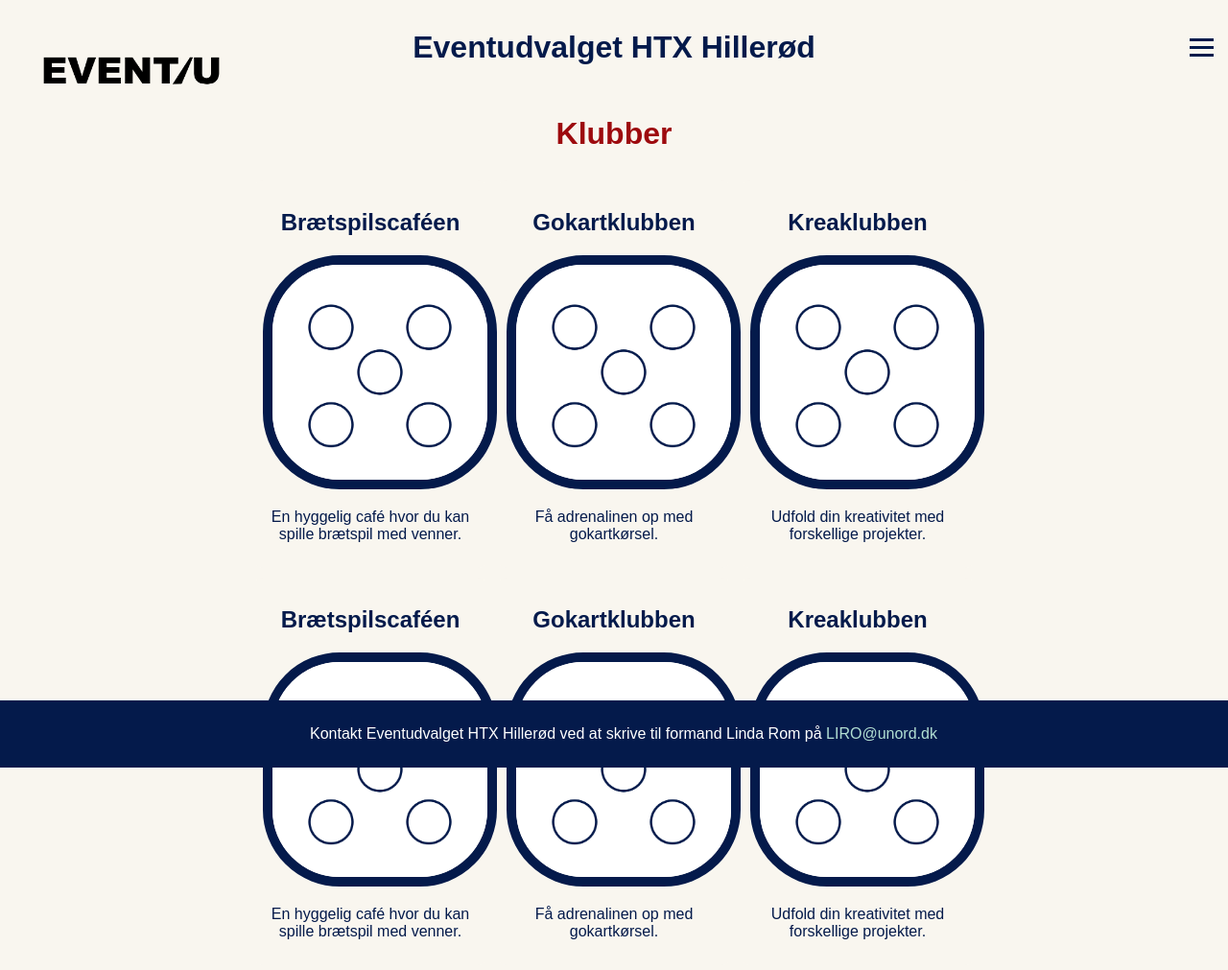
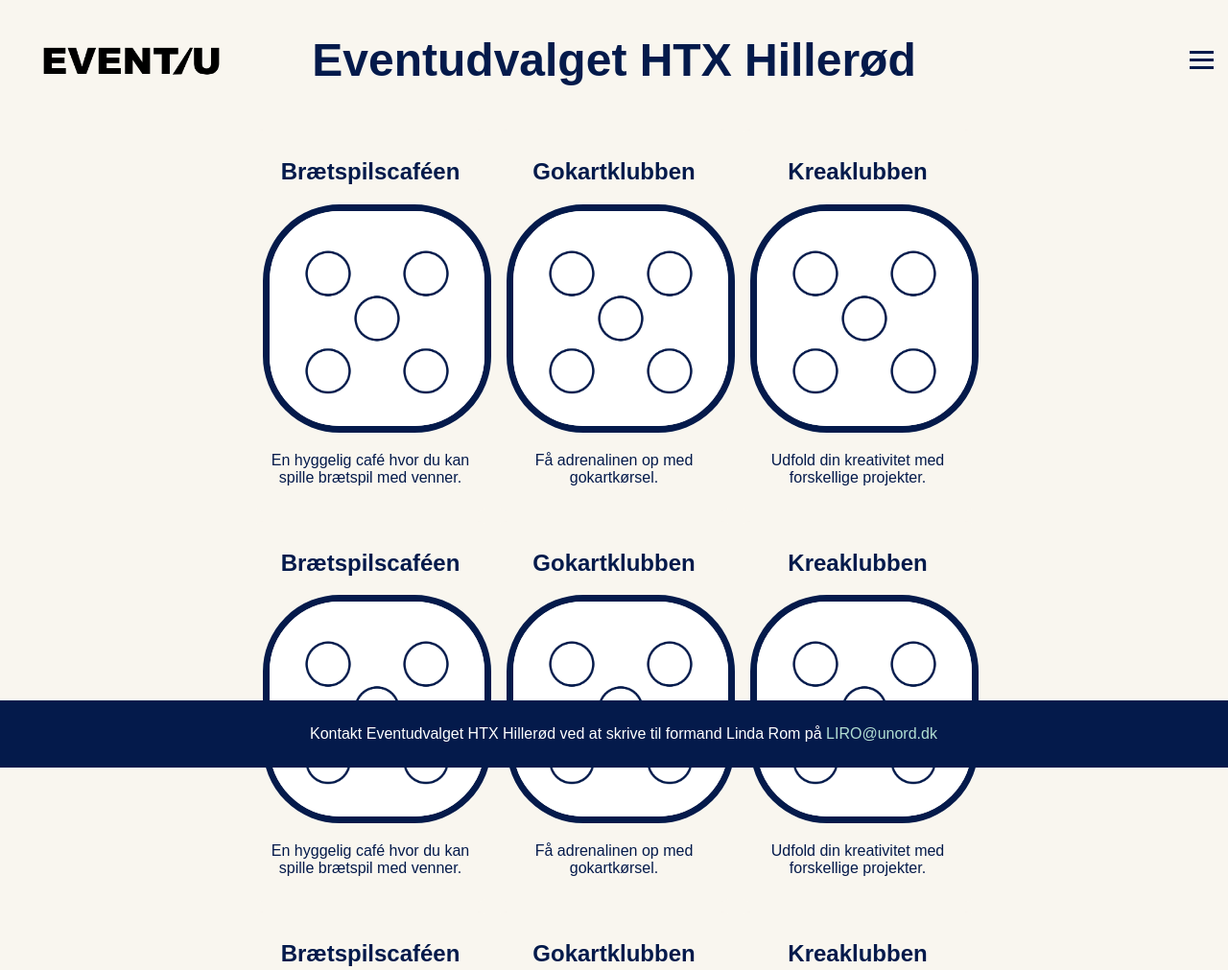
Before and after one commit to lillerom/lilleromexam, a plain HTML site: page index.html in a window 1280 px wide. Shown: the top 1011 px of the page at 96% size. Drawn offline with Linux system fonts and the light colour scheme.

Commit message:
H1 header

```diff
--- a/index.html
+++ b/index.html
@@ -14,9 +14,10 @@
             flex-direction: column;
             min-height: 100vh;
             margin: 0;
+
         }
         header {
-            padding: 10px;
+            padding: 35px;
             display: flex;
             justify-content: center;
             align-items: center;
@@ -27,11 +28,14 @@
             height: 80px; /* Sætter logoets højde */
             margin-right: 20px; /* Tilføjer margin til højre for at adskille det fra teksten */
             position:absolute;
-            top: 30px;
+            top: 20px;
             left: 10px;
             Padding: 10px;
         }
-
+        header h1 {
+            margin: 0; /* Fjerner standard margin fra h1 */
+            font-size: 3em; /* Juster skriftstørrelsen */
+        }
 
         .menu {
             display: none;
@@ -98,7 +102,7 @@
         .grid-item img {
             max-width: 100%;
             height: auto;
-            border: 10px solid #041A4B;
+            border: 7px solid #041A4B;
             border-radius: 80px;
             transition: transform 0.3s ease;
         }
@@ -132,6 +136,9 @@
             .empty {
                 display: none;
             }
+            header .logo {
+                display: none;
+            }
         }
 
     </style>
@@ -156,7 +163,7 @@
             </ul>
         </nav>
     </header>
-    <h1 class="main-header"style="color: #9D0A0E;">Klubber</h1>
+
     <main class="grid-container">
 
 
```
